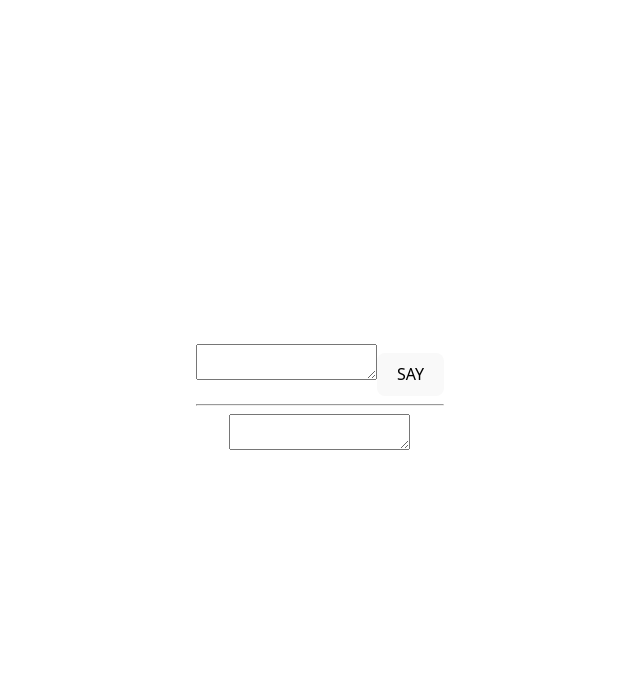
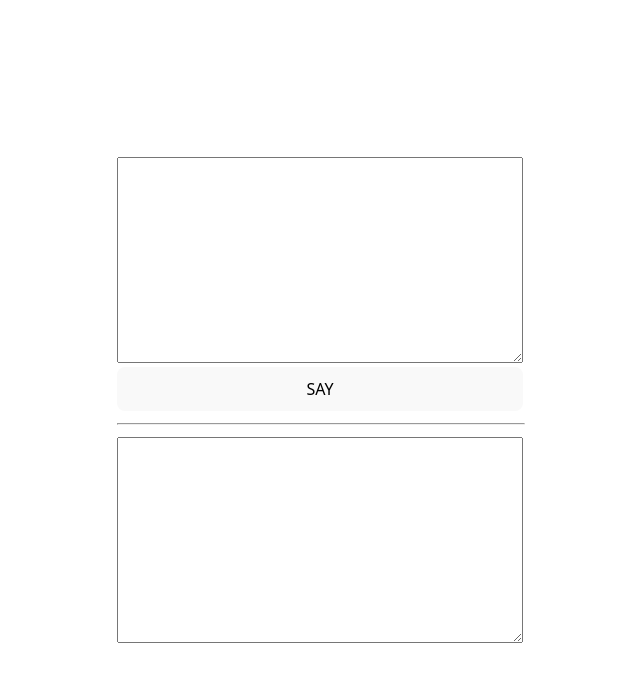
Before and after one commit to manmen-mi/cowsay-web, a Preact app: page / in a window 1280 px wide. Shown: the top 682 px of the page, without its empty margins (320-960 px from the left). Built offline with nearby package versions, Linux system fonts and the light colour scheme.

Commit message:
add style, update title

```diff
--- a/index.html
+++ b/index.html
@@ -4,7 +4,7 @@
     <meta charset="UTF-8" />
     <link rel="icon" type="image/svg+xml" href="/cowsay.svg" />
     <meta name="viewport" content="width=device-width, initial-scale=1.0" />
-    <title>Vite + Preact + TS</title>
+    <title>💬 Cowsay Web</title>
   </head>
   <body>
     <div id="app"></div>
--- a/src/app.css
+++ b/src/app.css
@@ -5,21 +5,18 @@
   text-align: center;
 }
 
-.logo {
-  height: 6em;
-  padding: 1.5em;
-}
-.logo:hover {
-  filter: drop-shadow(0 0 2em #646cffaa);
-}
-.logo.preact:hover {
-  filter: drop-shadow(0 0 2em #673ab8aa);
+textarea {
+  field-sizing: content;
+  min-width: 400px;
+  min-height: 200px;
 }
 
-.card {
-  padding: 2em;
+form {
+  display: flex;
+  flex-direction: column;
+  gap: 4px;
 }
 
-.read-the-docs {
-  color: #888;
+hr {
+  width: 100%;
 }
```
